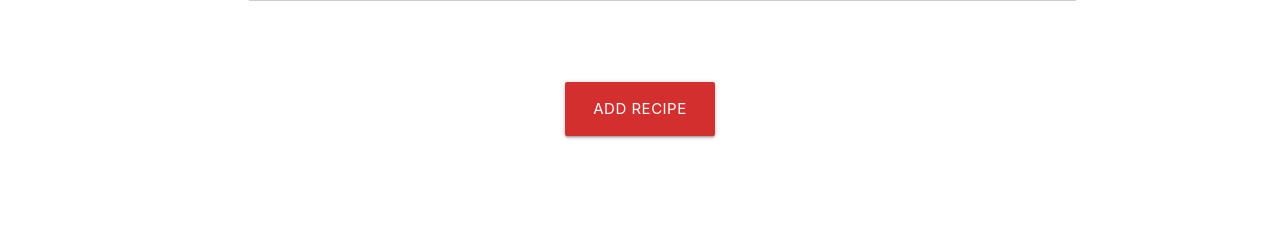
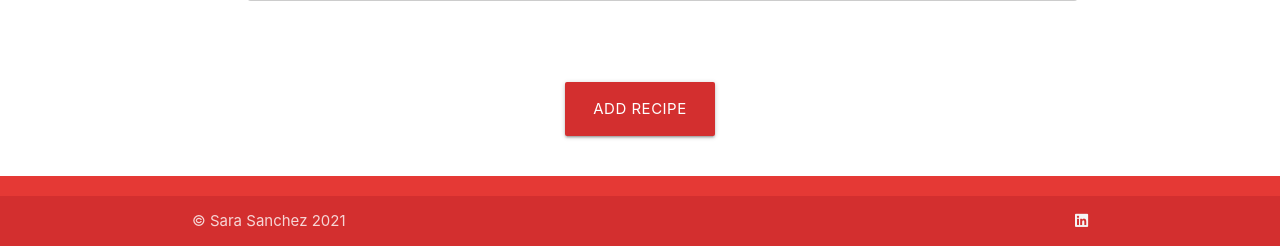
Before and after one commit to Code-Institute-Submissions/SaraSanchezz-3rdMilestoneProject_MayResub, a Flask app: page /add_recipe in a window 1280 px wide. Shown: the part 719-965 px from the top of the page. Before the commit the page ends 858 px from the top, so only its background shows below. Run offline with Flask 2, Linux system fonts and the light colour scheme; data that the repository does not hold is empty; some libraries are stand-ins or nearby versions.

Commit message:
Added footer

```diff
--- a/templates/base.html
+++ b/templates/base.html
@@ -63,6 +63,16 @@
     {% block content %}
     {% endblock %}
     </main>
+    <footer class="page-footer red darken-1">
+          <div class="footer-copyright red darken-2">
+            <div class="container">
+            © Sara Sanchez 2021
+            <a class="grey-text text-lighten-4 right" href="https://www.linkedin.com/in/sara-sanchez-rodrigo-4b64451aa/"><i class="fab fa-linkedin"></i></a>
+            </div>
+          </div>
+    {% block footer %}
+    {% endblock %}
+    </footer>
 
 
     <script src="https://code.jquery.com/jquery-3.6.0.min.js" integrity="sha256-/xUj+3OJU5yExlq6GSYGSHk7tPXikynS7ogEvDej/m4=" crossorigin="anonymous"></script>
```
